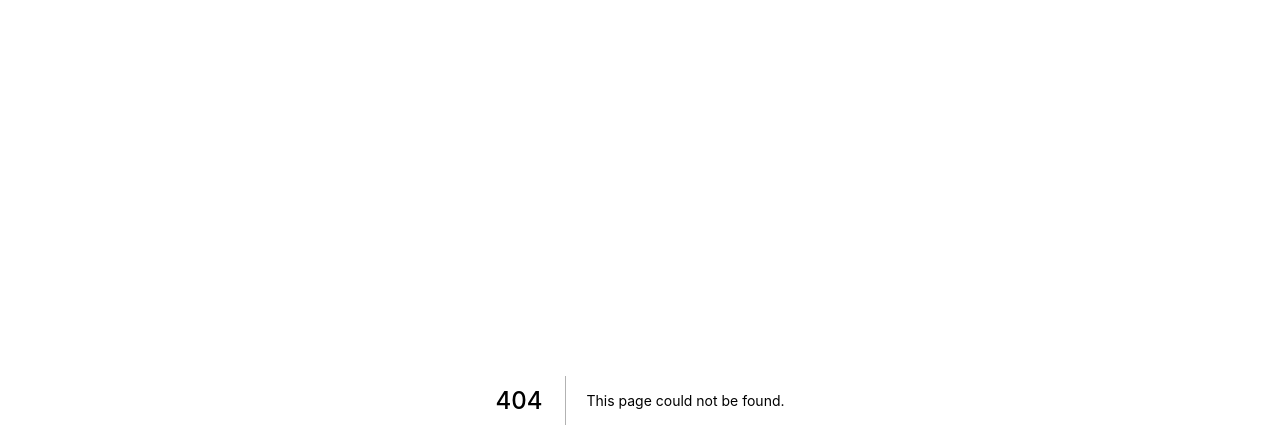
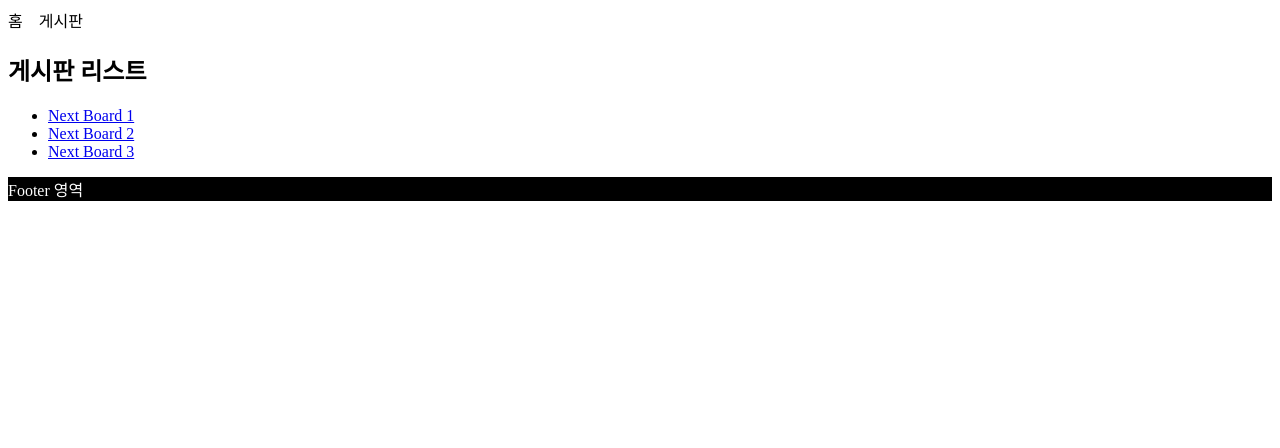
Before and after one commit to Holy-h/nextjs_project, a Next.js app: page /board in a window 1280 px wide. Before the commit this address had no page. Shown: the top 448 px of the page. Built offline with nearby package versions, Linux system fonts and the light colour scheme.

Commit message:
next file setting

```diff
--- /dev/null
+++ b/components/Footer.jsx
@@ -0,0 +1,10 @@
+const footerStyle = {
+  backgroundColor: "black",
+  color: "#fff"
+};
+
+const Footer = () => {
+  return <div style={footerStyle}>Footer 영역</div>;
+};
+
+export default Footer;
--- /dev/null
+++ b/components/Header.jsx
@@ -0,0 +1,21 @@
+import Link from "next/link";
+import styled from "styled-components";
+
+const NavBtn = styled.a`
+  margin-right: 1rem;
+`;
+
+const Header = () => {
+  return (
+    <div>
+      <Link href="/">
+        <NavBtn>홈</NavBtn>
+      </Link>
+      <Link href="/board">
+        <NavBtn>게시판</NavBtn>
+      </Link>
+    </div>
+  );
+};
+
+export default Header;
--- /dev/null
+++ b/components/Layout.jsx
@@ -0,0 +1,15 @@
+import Footer from "./Footer";
+import Header from "./Header";
+import Router from "next/router";
+
+const Layout = ({ children }) => {
+  return (
+    <div>
+      <Header />
+      {children}
+      <Footer />
+    </div>
+  );
+};
+
+export default Layout;
--- a/package.json
+++ b/package.json
@@ -9,8 +9,11 @@
     "start": "next start"
   },
   "dependencies": {
+    "axios": "^0.19.0",
+    "express": "^4.17.1",
     "next": "^9.0.2",
     "react": "^16.8.6",
-    "react-dom": "^16.8.6"
+    "react-dom": "^16.8.6",
+    "styled-components": "^4.3.2"
   }
 }
--- /dev/null
+++ b/pages/board.jsx
@@ -0,0 +1,25 @@
+import Link from "next/link";
+import Layout from "../components/Layout";
+
+const BoardLink = props => {
+  return (
+    <li>
+      <Link href={`/boardView?title=${props.title}`}>
+        <a>{props.title}</a>
+      </Link>
+    </li>
+  );
+};
+
+export default () => {
+  return (
+    <Layout>
+      <h2>게시판 리스트</h2>
+      <ul>
+        <BoardLink title="Next Board 1" />
+        <BoardLink title="Next Board 2" />
+        <BoardLink title="Next Board 3" />
+      </ul>
+    </Layout>
+  );
+};
```
Also changed, not shown: pages/boardView.jsx (added, +10 -0 lines), pages/index.jsx (+17 -0 lines), server.js (added, +32 -0 lines), 1 other file (tests, documents, lock files or other folders).
